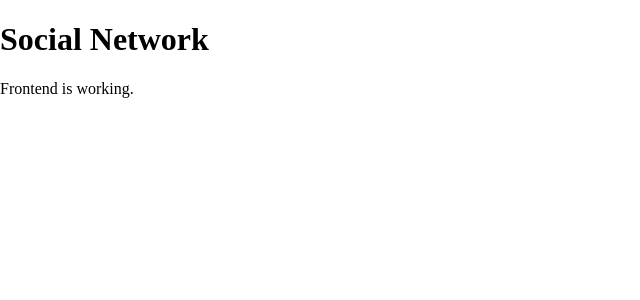
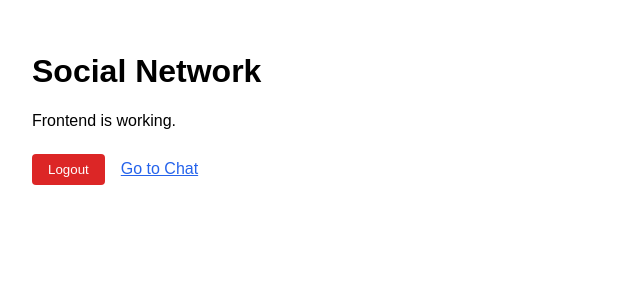
Before and after one commit to hussainhht/Spacial-Network, a Next.js app in the folder frontend/: page / in a window 1280 px wide. Shown: the top 300 px of the page, without its empty margins (0-640 px from the left). Built offline with nearby package versions, Linux system fonts and the light colour scheme; no server answers.

Commit message:
feat(homepage-ui): add logout functionality and navigation link to chat page on home screen

```diff
--- a/frontend/src/app/page.tsx
+++ b/frontend/src/app/page.tsx
@@ -1,8 +1,52 @@
+"use client";
+
+import { useRouter } from "next/navigation";
+import { useState } from "react";
+
 export default function Home() {
+  const router = useRouter();
+  const [loggingOut, setLoggingOut] = useState(false);
+
+  async function handleLogout() {
+    setLoggingOut(true);
+    try {
+      await fetch("http://localhost:8080/api/logout", {
+        method: "POST",
+        credentials: "include",
+      });
+      router.push("/login");
+    } catch (err) {
+      console.error("Logout error:", err);
+    } finally {
+      setLoggingOut(false);
+    }
+  }
+
   return (
-    <main>
+    <main style={{ padding: "2rem", fontFamily: "sans-serif" }}>
       <h1>Social Network</h1>
       <p>Frontend is working.</p>
+
+      <div style={{ marginTop: "1.5rem", display: "flex", gap: "1rem", alignItems: "center" }}>
+        <button
+          onClick={handleLogout}
+          disabled={loggingOut}
+          style={{
+            padding: "8px 16px",
+            background: "#dc2626",
+            color: "white",
+            border: "none",
+            borderRadius: "4px",
+            cursor: "pointer",
+          }}
+        >
+          {loggingOut ? "Logging out..." : "Logout"}
+        </button>
+
+        <a href="/chat" style={{ color: "#2563eb" }}>
+          Go to Chat
+        </a>
+      </div>
     </main>
   );
 }
```
